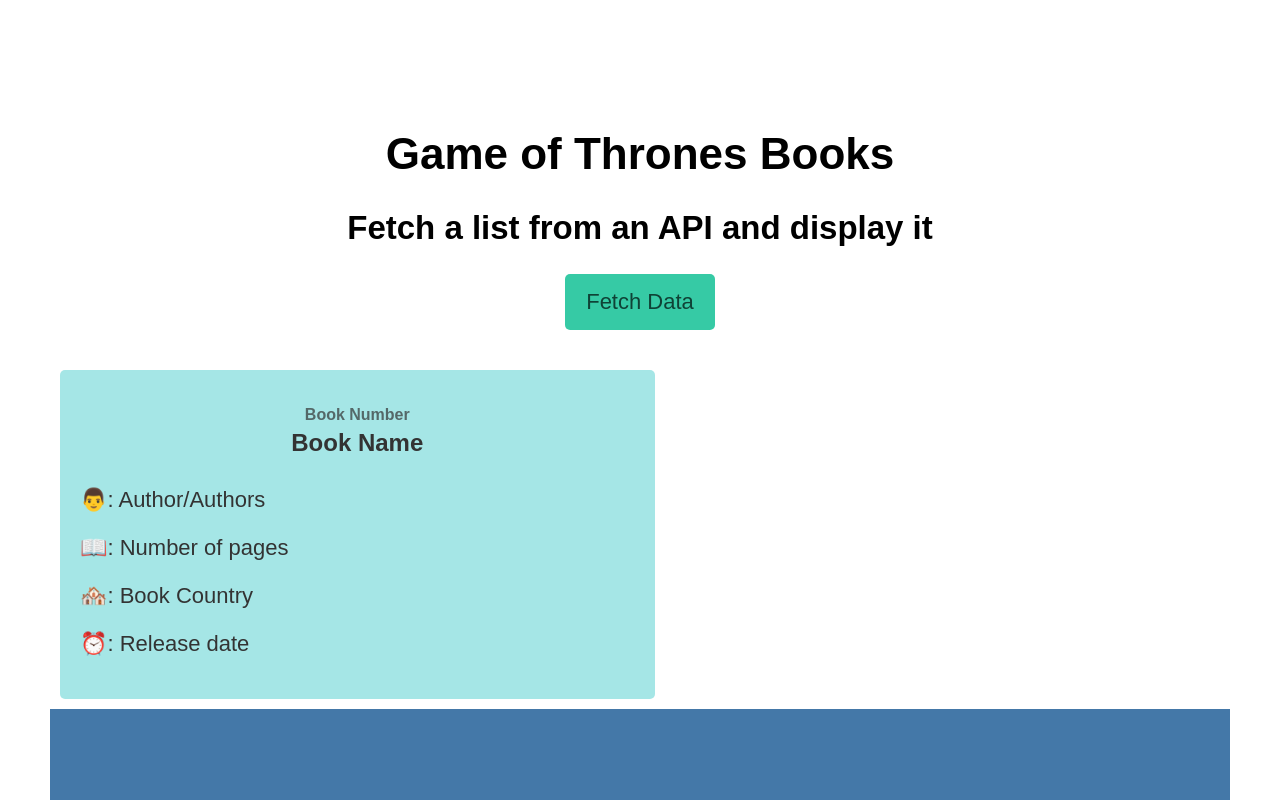
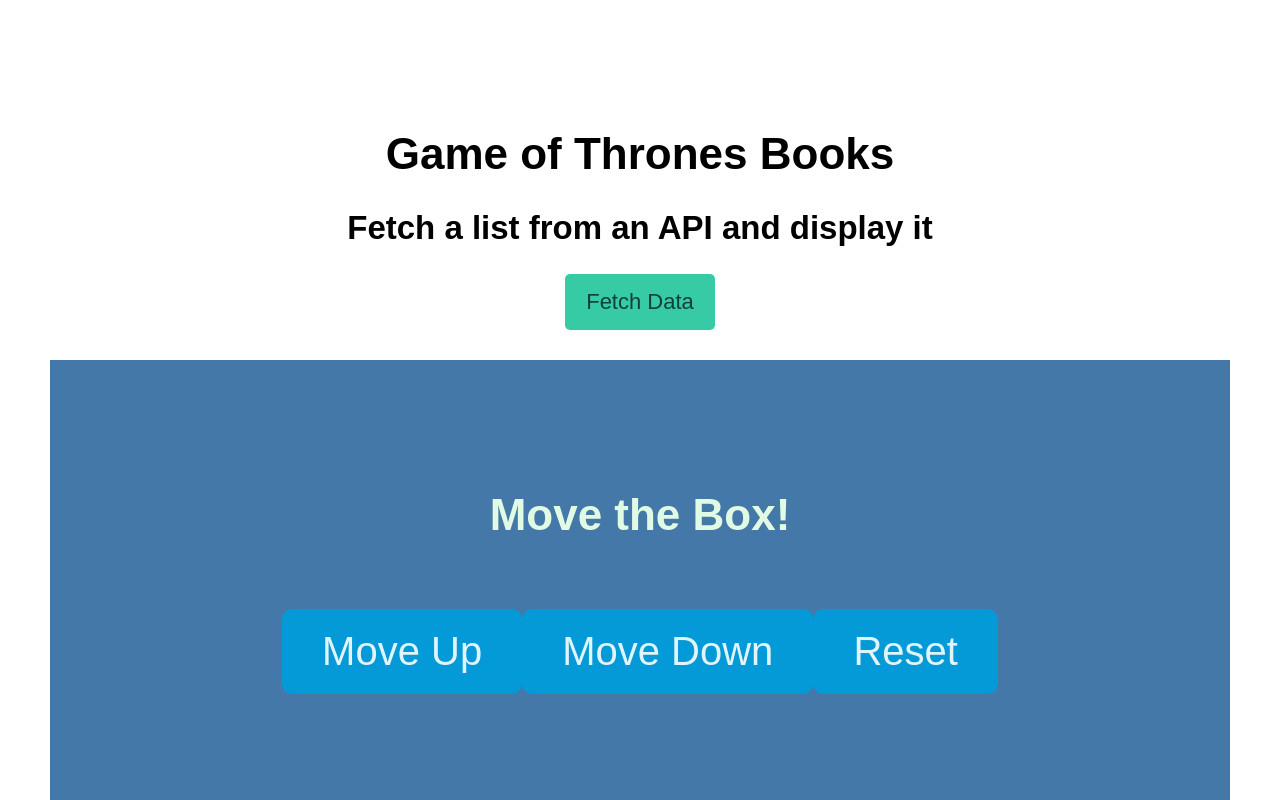
Before and after one commit to williamwdev/react-review-challenge, a React (Create React App) app: page / in a window 1280 px wide. Shown: the top 800 px of the page. Built offline with nearby package versions, Linux system fonts and the light colour scheme.

Commit message:
completed challenge 7 and fetched API and corrected styling

```diff
--- a/src/App.css
+++ b/src/App.css
@@ -1,3 +1,6 @@
+* {
+  box-sizing: border-box;
+}
 .App {
   font-family: sans-serif;
   text-align: center;
--- a/src/components/FetchAPI/FetchAPI.js
+++ b/src/components/FetchAPI/FetchAPI.js
@@ -1,5 +1,6 @@
-import React from 'react';
+import React, { useState } from 'react';
 import axios from 'axios';
+import { render } from '@testing-library/react';
 
 /** The Challenge: Fetch List from API
  * Fetch data from an API when the Fetch Data button is clicked
@@ -7,12 +8,32 @@
  */
 
 export default function FetchAPI(props) {
-  const apiURL = "https://www.anapioficeandfire.com/api/books?pageSize=30";
+  const [books, setBooks] = useState([]);
 
-  const fetchData = async() => {
+  const apiURL = 'https://www.anapioficeandfire.com/api/books?pageSize=30';
+
+  const fetchData = async () => {
     const response = await axios.get(apiURL);
-    console.log(response.data);
-  }
+    setBooks(response.data);
+  };
+
+  const renderListOfBooks = books.map((book, index) => {
+    const fixedDate = new Date(book.released).toDateString();
+    const authors = book.authors.join(', ');
+    return (
+      <div className="book" key={index}>
+        <h3>Book {index + 1}</h3>
+        <h2>{book.name}</h2>
+
+        <div className="details">
+          <p>👨: {authors}</p>
+          <p>📖: {book.numberOfPages}</p>
+          <p>🏘️: {book.country}</p>
+          <p>⏰: {fixedDate}</p>
+        </div>
+      </div>
+    );
+  });
 
   return (
     <div className="FetchAPI-container">
@@ -21,28 +42,14 @@
 
       {/* Fetch data from API */}
       <div>
-        <button className="fetch-button" onClick={fetchData}>Fetch Data</button>
+        <button className="fetch-button" onClick={fetchData}>
+          Fetch Data
+        </button>
         <br />
       </div>
 
       {/* Display data from API */}
-
-
-      {/* Use JSX below for each book */}
-      <div className="books">
-        <div className="book">
-          <h3>Book Number</h3>
-          <h2>Book Name</h2>
-
-          <div className="details">
-            <p>👨: Author/Authors</p>
-            <p>📖: Number of pages</p>
-            <p>🏘️: Book Country</p>
-            <p>⏰: Release date</p>
-          </div>
-        </div>
-      </div>
-
+      <div className="books">{renderListOfBooks}</div>
     </div>
-  )
+  );
 }
```
